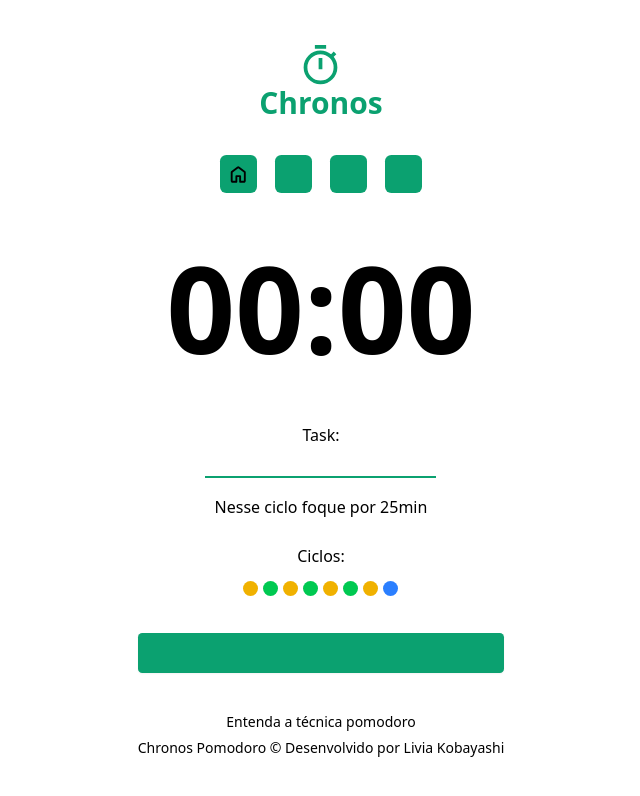
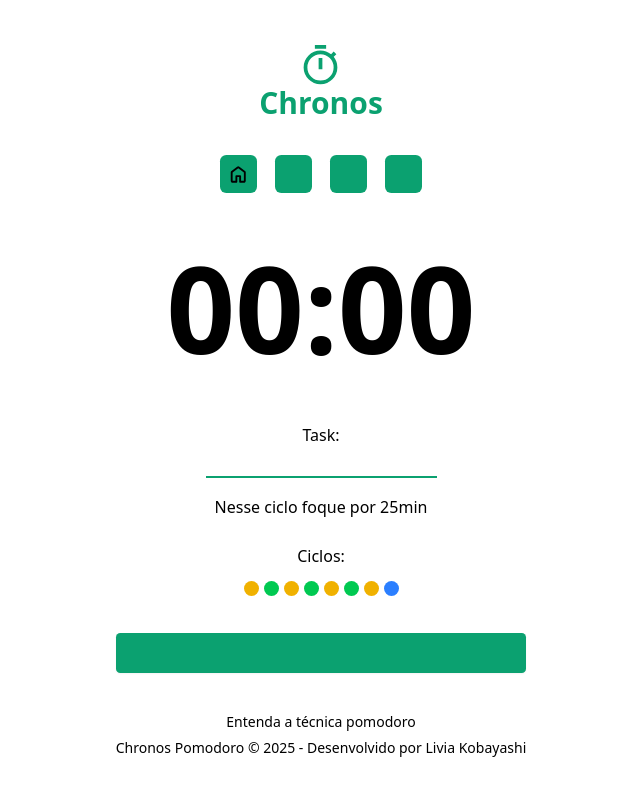
Before and after one commit to liviakobayashii/chronosPomodoro, a React (Vite) app: page / in a window 1280 px wide. Shown: the top 796 px of the page, without its empty margins (319-959 px from the left). Built offline with nearby package versions, Linux system fonts and the light colour scheme; some icons are missing.

Commit message:
update: insertion of the current year in the footer

```diff
--- a/src/components/footer/footer.tsx
+++ b/src/components/footer/footer.tsx
@@ -2,7 +2,7 @@ export default function Footer() {
     return(
         <footer className="flex flex-col gap-2 text-[14px] text-center ">
             <a href="https://pt.wikipedia.org/wiki/T%C3%A9cnica_pomodoro" target="_blank" className="hover:text-[#0ba170] duration-200 transition-all">Entenda a técnica pomodoro</a>
-            <p>Chronos Pomodoro &copy; Desenvolvido por Livia Kobayashi</p>
+            <p>Chronos Pomodoro &copy; {new Date().getFullYear()} - Desenvolvido por Livia Kobayashi</p>
         </footer>
     )
 }
```
